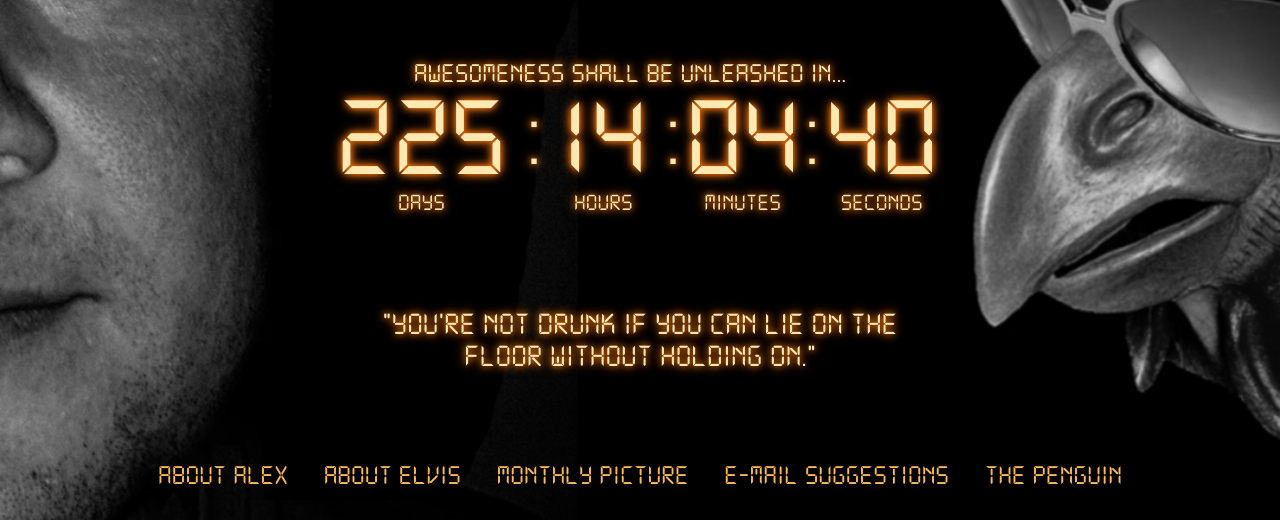
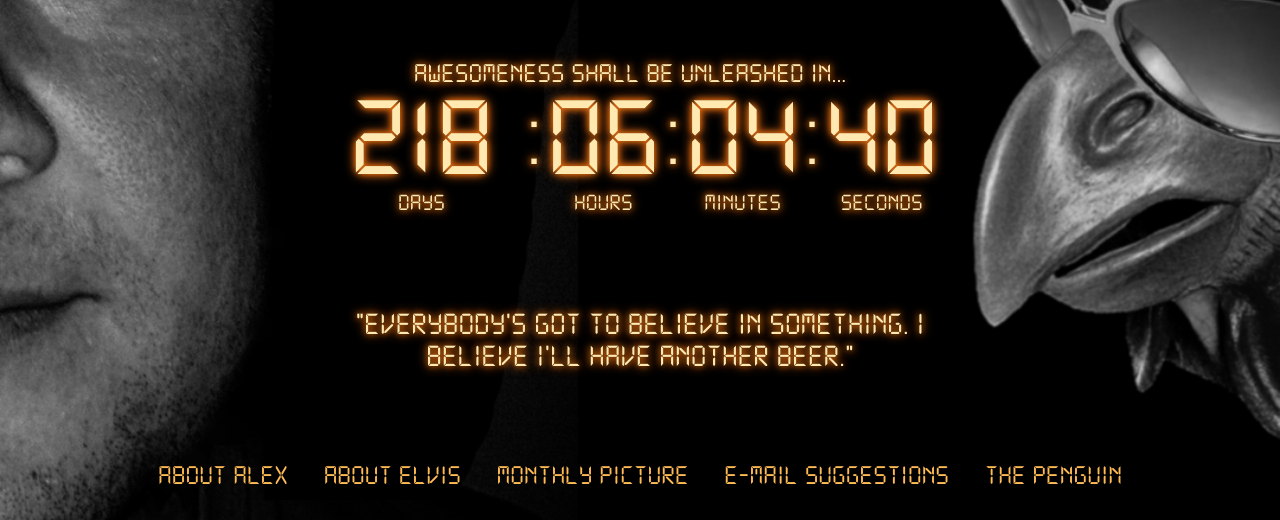
Before and after one commit to elvisthechicken/elvisthechicken.github.io, a plain HTML site: page index.html in a window 1280 px wide. Shown: the part 280-800 px from the top of the page. Drawn offline with Linux system fonts and the light colour scheme; files whose address does not match are found by name.

Commit message:
updated stuff

```diff
--- a/index.html
+++ b/index.html
@@ -43,7 +43,7 @@
   </section>
   <section id="quote">
     <p>
-      "You're not drunk if you can lie on the floor without holding on."
+      "Everybody's got to believe in something. I believe I'll have another beer."
     </p>
   </section>
 </main>
--- a/js/index.js
+++ b/js/index.js
@@ -16,7 +16,7 @@ var Countdown = (function () {
     });
 
     $countDown.downCount({
-      date: '04/1/2015 8:00:00',
+      date: '03/25/2015 00:00:00',
       offset: -1
     });
 
```
Also changed, not shown: img/monthlypic.jpg.
